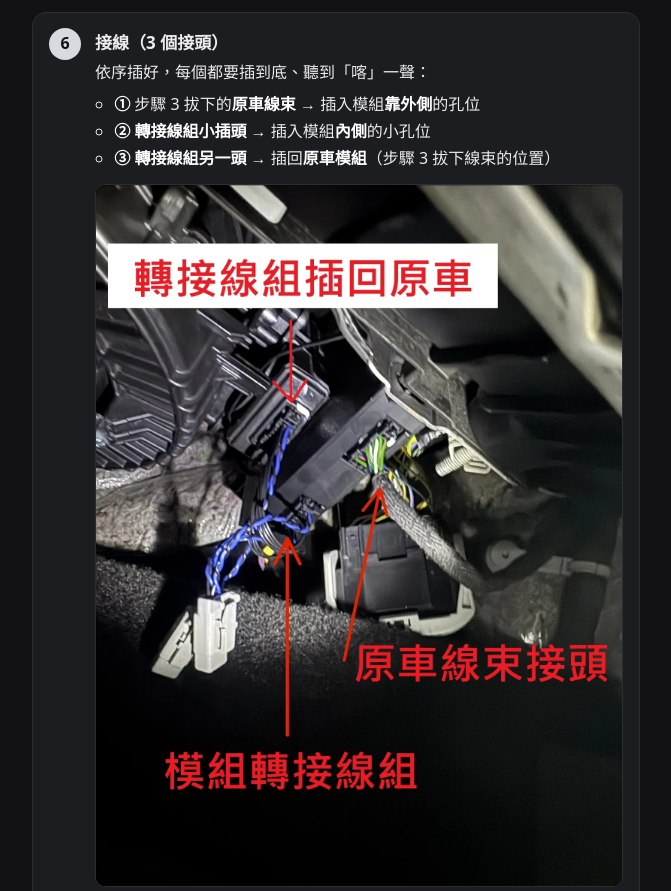
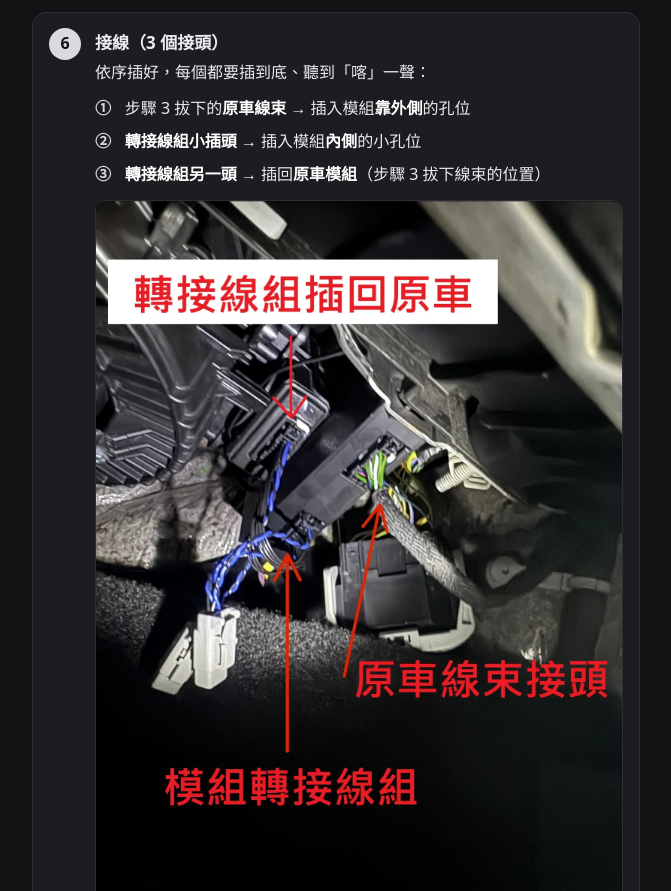
Before and after one commit to jbcartechlab/jbcartechlab.github.io, a plain HTML site: page install.html in a window 1280 px wide. Shown: the part 4773-5664 px from the top of the page, without its empty margins (304-975 px from the left). Drawn offline with Linux system fonts and the light colour scheme.

Commit message:
Add files via upload

```diff
--- a/guide/guide.css
+++ b/guide/guide.css
@@ -61,6 +61,9 @@ ul.clean li{margin:3px 0}
 .step h3{margin:2px 0 4px;font-size:17px;line-height:1.45}
 .step p{margin:0 0 4px}
 .step ul{margin:4px 0;padding-left:1.2em}
+.step ul.wire{list-style:none;padding:0;margin:8px 0}
+.step ul.wire li{margin:6px 0;padding-left:1.6em;text-indent:-1.6em}
+.step ul.wire li>b:first-child{display:inline-block;width:1.6em;text-indent:0;color:var(--accent,inherit)}
 .shot{margin:12px 0 2px 0}
 .shot img{display:block;width:100%;height:auto;border-radius:10px;border:1px solid var(--line);cursor:zoom-in;background:#000}
 .shot.phone img{max-width:300px;margin:0 auto}
```
